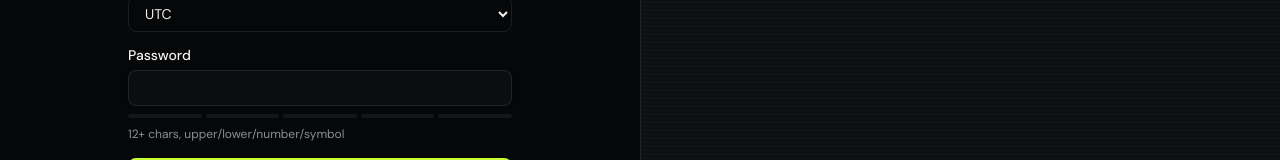
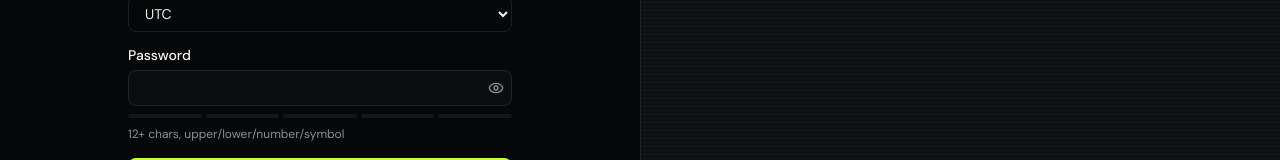
Before and after one commit to Dera2k/Talon, a Next.js app in the folder talon-frontend/: page /register in a window 1280 px wide. Shown: the part 474-634 px from the top of the page. Built offline with nearby package versions, Linux system fonts and the light colour scheme.

Commit message:
Relax password criteria to min 8; add password visibility toggles

```diff
--- a/talon-frontend/components/auth/login-form.tsx
+++ b/talon-frontend/components/auth/login-form.tsx
@@ -3,7 +3,8 @@
 import { useMutation } from "@tanstack/react-query";
 import Link from "next/link";
 import { useRouter, useSearchParams } from "next/navigation";
-import type { FormEvent } from "react";
+import { useState, type FormEvent } from "react";
+import { Eye, EyeOff } from "lucide-react";
 import { FieldError, FormAlert } from "@/components/shared/form-feedback";
 import { Button } from "@/components/ui/button";
 import { Input } from "@/components/ui/input";
@@ -15,6 +16,7 @@
 const FIELDS = ["email", "password"] as const;
 
 export function LoginForm() {
+  const [showPassword, setShowPassword] = useState(false);
   const router = useRouter();
   const params = useSearchParams();
   const next = safeNextPath(params.get("next"));
@@ -65,14 +67,25 @@
             Forgot?
           </Link>
         </div>
+        <div className="relative">
           <Input
             id="password"
             name="password"
-          type="password"
+            type={showPassword ? "text" : "password"}
             placeholder="••••••••"
             autoComplete="current-password"
             required
+            className="pr-10"
           />
+          <button
+            type="button"
+            onClick={() => setShowPassword((v) => !v)}
+            className="absolute right-2 top-1/2 -translate-y-1/2 text-muted-foreground hover:text-foreground"
+            aria-label={showPassword ? "Hide password" : "Show password"}
+          >
+            {showPassword ? <EyeOff className="h-4 w-4" /> : <Eye className="h-4 w-4" />}
+          </button>
+        </div>
         <FieldError message={errors?.fields.password} />
       </div>
       <FormAlert message={errors?.general} />
--- a/talon-frontend/components/auth/register-form.tsx
+++ b/talon-frontend/components/auth/register-form.tsx
@@ -3,6 +3,7 @@
 import { useMutation } from "@tanstack/react-query";
 import { useRouter } from "next/navigation";
 import { useEffect, useState, type FormEvent } from "react";
+import { Eye, EyeOff } from "lucide-react";
 import { PasswordStrength } from "@/components/auth/password-strength";
 import { FieldError, FormAlert } from "@/components/shared/form-feedback";
 import { Button } from "@/components/ui/button";
@@ -17,6 +18,7 @@
 export function RegisterForm() {
   const router = useRouter();
   const [password, setPassword] = useState("");
+  const [showPassword, setShowPassword] = useState(false);
   const [timezone, setTimezone] = useState("");
   const [timezones, setTimezones] = useState<string[]>([]);
 
@@ -85,16 +87,27 @@
       </div>
       <div className="space-y-2">
         <Label htmlFor="password">Password</Label>
+        <div className="relative">
         <Input
           id="password"
-          type="password"
+          type={showPassword ? "text" : "password"}
           autoComplete="new-password"
+          className="pr-10"
           required
           minLength={8}
           maxLength={128}
           value={password}
           onChange={(event) => setPassword(event.target.value)}
         />
+        <button
+          type="button"
+          onClick={() => setShowPassword((v) => !v)}
+          className="absolute right-2 top-1/2 -translate-y-1/2 text-muted-foreground hover:text-foreground"
+          aria-label={showPassword ? "Hide password" : "Show password"}
+        >
+          {showPassword ? <EyeOff className="h-4 w-4" /> : <Eye className="h-4 w-4" />}
+        </button>
+        </div>
         <PasswordStrength password={password} />
         <FieldError message={errors?.fields.password} />
       </div>
--- a/talon-frontend/components/auth/reset-password-form.tsx
+++ b/talon-frontend/components/auth/reset-password-form.tsx
@@ -4,6 +4,7 @@
 import Link from "next/link";
 import { useRouter, useSearchParams } from "next/navigation";
 import { useState, type FormEvent } from "react";
+import { Eye, EyeOff } from "lucide-react";
 import { FieldError, FormAlert } from "@/components/shared/form-feedback";
 import { Button } from "@/components/ui/button";
 import { Input } from "@/components/ui/input";
@@ -17,6 +18,7 @@
   const router = useRouter();
   const token = useSearchParams().get("token");
   const [mismatch, setMismatch] = useState(false);
+  const [showPassword, setShowPassword] = useState(false);
 
   const reset = useMutation({
     mutationFn: authApi.resetPassword,
@@ -53,28 +55,40 @@
     <form className="space-y-4" onSubmit={handleSubmit}>
       <div className="space-y-2">
         <Label htmlFor="newPassword">New password</Label>
+        <div className="relative">
         <Input
           id="newPassword"
           name="newPassword"
-          type="password"
+          type={showPassword ? "text" : "password"}
           autoComplete="new-password"
           minLength={8}
           maxLength={128}
           required
+          className="pr-10"
         />
+        <button type="button" onClick={() => setShowPassword((v) => !v)} className="absolute right-2 top-1/2 -translate-y-1/2 text-muted-foreground hover:text-foreground" aria-label={showPassword ? "Hide password" : "Show password"}>
+          {showPassword ? <EyeOff className="h-4 w-4" /> : <Eye className="h-4 w-4" />}
+        </button>
+        </div>
         <FieldError message={errors?.fields.newPassword} />
       </div>
       <div className="space-y-2">
         <Label htmlFor="confirmPassword">Confirm password</Label>
+        <div className="relative">
         <Input
           id="confirmPassword"
           name="confirmPassword"
-          type="password"
+          type={showPassword ? "text" : "password"}
           autoComplete="new-password"
           minLength={8}
           maxLength={128}
           required
+          className="pr-10"
         />
+        <button type="button" onClick={() => setShowPassword((v) => !v)} className="absolute right-2 top-1/2 -translate-y-1/2 text-muted-foreground hover:text-foreground" aria-label={showPassword ? "Hide password" : "Show password"}>
+          {showPassword ? <EyeOff className="h-4 w-4" /> : <Eye className="h-4 w-4" />}
+        </button>
+        </div>
         <FieldError message={mismatch ? "Passwords don’t match." : undefined} />
       </div>
       <FormAlert message={errors?.general ?? errors?.fields.token} />
```
Also changed, not shown: 2 other files (tests, documents, lock files or other folders). Lines whose indentation alone changed are shown as unchanged.
